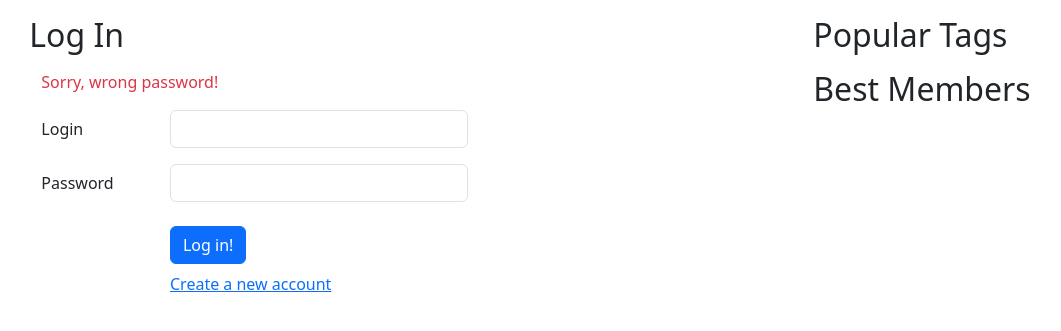
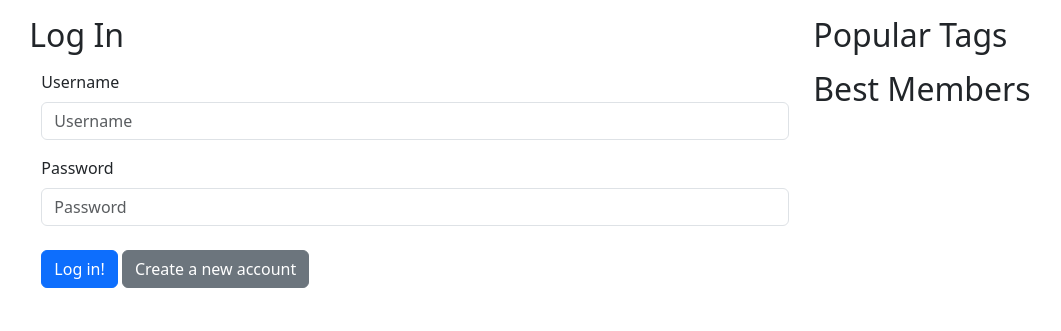
Before and after one commit to sorrtory/VKEdu-WebTech, a Django app: page /login in a window 1280 px wide. Shown: the part 75-406 px from the top of the page, without its empty margins (96-1157 px from the left). Run offline with Django 5.2, Linux system fonts and the light colour scheme; data that the repository does not hold is empty; some libraries are stand-ins or nearby versions; some web fonts are replaced.

Commit message:
working on...

```diff
--- /dev/null
+++ b/askme_fedukov/app/forms.py
@@ -0,0 +1,55 @@
+from django import forms
+from .models import Profile
+
+class LoginForm(forms.Form):
+    """
+    This form is used for user login.
+    """
+    username = forms.CharField(max_length=150, label='Username', required=False)
+    password = forms.CharField(widget=forms.PasswordInput, label='Password')
+
+
+
+
+class RegistrationForm(forms.Form):
+    """
+    This form is used for user registration.
+    """
+    username = forms.CharField(max_length=150, label='Username', required=True)
+    email = forms.EmailField(label='Email', required=True)
+    password1 = forms.CharField(widget=forms.PasswordInput, label='Password', required=True)
+    password2 = forms.CharField(widget=forms.PasswordInput, label='Confirm Password', required=True)
+    # todo: add avatar field
+
+    def clean(self):
+        cleaned_data = super().clean()
+        password1 = cleaned_data.get("password1")
+        password2 = cleaned_data.get("password2")
+
+        if password1 and password2 and password1 != password2:
+            raise forms.ValidationError("Passwords do not match.")
+
+        return cleaned_data
+    def save(self):
+        """
+        Save the user to the database.
+        """
+        username = self.cleaned_data['username']
+        email = self.cleaned_data['email']
+        password = self.cleaned_data['password1']
+
+        # Create a new user
+        user = Profile.objects.create_user(username=username, email=email, password=password)
+        return user
+
+
+class ProfileForm(forms.ModelForm):
+    """
+    This form is used for user profile settings.
+    """
+    class Meta:
+        model = Profile
+        fields = ['avatar']
+        widgets = {
+            'avatar': forms.ClearableFileInput(attrs={'multiple': False}),
+        }
--- a/askme_fedukov/app/management/commands/fill_db.py
+++ b/askme_fedukov/app/management/commands/fill_db.py
@@ -41,9 +41,12 @@ class Command(BaseCommand):
     def create_test_user(self):
         test_user, created = User.objects.get_or_create(
             username='testuser',
-            defaults={'email': 'testuser@example.com', 'password': 'testpassword'}
+            defaults={'email': 'testuser@example.com'}
         )
         if created:
+            test_user.set_password('testpassword')
+            test_user.save()
+            # Create a test profile for the test user
             Profile.objects.create(user=test_user)
 
     def create_users(self, ratio):
--- a/askme_fedukov/app/templates/base.html
+++ b/askme_fedukov/app/templates/base.html
@@ -59,7 +59,10 @@
           <div class="row m-0 p-0 ">
             <div class="col m-0 p-0 d-flex">
               <a class="ms-0 ps-0 me-2 col-md" href="{% url 'settings' %}">settings</a>
-              <a class="col-md" href="{% url 'signout' %}">log out</a>
+              <a class="col-md" href="#" onclick="document.getElementById('logout-form').submit()">log out</a>
+              <form id="logout-form" action="{% url 'signout' %}?continue={{ request.path }}" method="post" style="display: none;">
+                {% csrf_token %}
+              </form>
             </div>
           </div>
         </div>
@@ -67,7 +70,7 @@
       {% else %}
       <!-- Not authenticated -->
       <div class="container col-3 me-0 d-flex justify-content-center gap-3 flex-wrap">
-        <a href="{% url 'login' %}">log in</a>
+        <a href="{% url 'login' %}?continue={{ request.path }}">log in</a>
         <a href="{% url 'signup' %}">register</a>
       </div>
       {% endif %}
@@ -85,7 +88,7 @@
         <div class="container ">
           {% for tag in ctx.hot_tags %}
           <a href="{% url 'tag' tag.name %}" class="badge rounded-pill bg-{{ tag.bs_type }}">{{ tag.name }}</a>
-        {% endfor %}
+          {% endfor %}
         </div>
       </div>
       <div class="container">
--- a/askme_fedukov/app/templates/login.html
+++ b/askme_fedukov/app/templates/login.html
@@ -1,70 +1,17 @@
 {% extends 'base.html' %}
-
 {% block content %}
+{% load bootstrap5 %}
 <!-- Log in -->
 <h2 class="row mb-3 d-block">Log In</h2>
-<p class="text-danger">Sorry, wrong password!</p>
 <div class="row">
-    <form class="container needs-validation needs-align" novalidate>
-        <div class="row mb-3">
-            <label for="inputLogin" class="label-align col-form-label">Login</label>
-            <div class="input-align">
-                <input type="text" class="form-control" id="inputLogin">
-                <div class="valid-feedback">
-                    Looks good!
-                </div>
-            </div>
-        </div>
-        <div class="row mb-3">
-            <label for="inputPassword" class="label-align col-form-label">Password</label>
-            <div class="input-align">
-                <input type="password" class="form-control" id="inputPassword" required>
-                <div class="input-group has-validation">
-                    <div class="invalid-feedback">
-                        Wrong password
-                    </div>
-                </div>
-            </div>
-        </div>
-        <div class="row">
-            <label for="btnSaveContainer" class="label-align col-form-label"></label>
-            <div class="col-4 col-md-2" id="btnSaveContainer">
-                <button type="submit" class="btn btn-primary my-2 w-auto text-nowrap" id="btnSave">Log in!</button>
-            </div>
-        </div>
-        <div class="row">
-            <label for="reglink" class="label-align col-form-label"></label>
-            <div class="col-4 col-md-2 w-auto" id="reglink">
-                <a href="{% url 'signup' %}">Create a new account</a>
-            </div>
-        </div>
+    <form class="container needs-validation needs-align" action="" method="post" novalidate>
+        {% csrf_token %}
+        {% bootstrap_form ctx.auth.login_form %}
+
+        {% buttons  %}
+            <button type="submit" class="btn btn-primary my-2 w-auto text-nowrap" id="btnSave">Log in!</button>
+            <a href="{% url 'signup' %}" class="btn btn-secondary my-2 w-auto text-nowrap">Create a new account</a>
+        {% endbuttons %}
     </form>
 </div>
-
-
-
-<script>
-    // Example starter JavaScript for disabling form submissions if there are invalid fields
-    (function () {
-        'use strict'
-
-        // Fetch all the forms we want to apply custom Bootstrap validation styles to
-        var forms = document.querySelectorAll('.needs-validation')
-
-        // Loop over them and prevent submission
-        Array.prototype.slice.call(forms)
-            .forEach(function (form) {
-                form.addEventListener('submit', function (event) {
-                    if (!form.checkValidity()) {
-                        event.preventDefault()
-                        event.stopPropagation()
-                    }
-
-                    form.classList.add('was-validated')
-                }, false)
-            })
-    })()
-</script>
-{% load static %}
-<script type="text/javascript" src="{% static 'alignForm.js' %}"></script>
 {% endblock %}
--- a/askme_fedukov/app/urls.py
+++ b/askme_fedukov/app/urls.py
@@ -12,7 +12,7 @@ urlpatterns = [
     path("login", views.login, name="login"),
     path("signup", views.signup, name="signup"),
     path("register", views.signup, name="register"),
-    path("signout", views.logout, name="signout"),
+    path("signout", views.CustomLoginView.as_view(), name="signout"),
     path("settings", views.settings, name="settings"),
     path("profile/<int:id>/", views.profile, name="profile"),
 ]
--- a/askme_fedukov/app/views.py
+++ b/askme_fedukov/app/views.py
@@ -3,6 +3,9 @@ from django.http import Http404
 from .utils import Feed, Context, Authentication
 from django.shortcuts import redirect
 
+from django.contrib.auth.views import LogoutView
+from django.contrib.auth.decorators import login_required
+from django.urls import reverse_lazy
 
 # Context structure
 # "authenticated": True     - Show the own profile in header
@@ -20,7 +23,7 @@ def index(request):
     feed = Feed.get_explore(page_number)
 
     # Check if user is authenticated
-    auth = Authentication(True)
+    auth = Authentication(request)
 
     # Create context for the page
     data = {"ctx": Context(auth, feed, "AskPupkin")}
@@ -34,7 +37,7 @@ def hot(request):
     feed = Feed.get_hot(page_number)
 
     # Check if user is authenticated
-    auth = Authentication(True)
+    auth = Authentication(request)
 
     # Create context for the page
     data = {"ctx": Context(auth, feed, title="Hot questions")}
@@ -53,7 +56,7 @@ def question(request, id):
     answers = Feed.get_answers(id, page_number)
 
     # Check if user is authenticated
-    auth = Authentication(True)
+    auth = Authentication(request)
 
     # Create context for the page
     data = {"ctx": Context(auth, answers, title=main.header)}
@@ -68,7 +71,7 @@ def tag(request, name):
     feed = Feed.get_questions_by_tag(name, page_number)
 
     # Check if user is authenticated
-    auth = Authentication(True)
+    auth = Authentication(request)
 
     # Create context for the page
     data = {"ctx": Context(auth, feed, title=f'"{name}" questions')}
@@ -81,9 +84,19 @@ def ask(request):
     data = {"MAIN_BORDER": "0"}
     return render(request, "ask.html", context=data)
 
+def login(request):
+    # Check if user is authenticated
+    auth = Authentication(request)
 
-def login(request):
-    data = {"MAIN_BORDER": "0", "MAIN_COL": "9"}
+    data = {"MAIN_BORDER": "0", "MAIN_COL": "9",
+            "ctx": Context(auth, None, "Login")}
+
+    # Redirect
+    if auth.authenticated:
+        if request.GET.get('continue'):
+            return redirect(request.GET.get('continue'))
+        else:
+            return redirect('index')
     return render(request, "login.html", context=data)
 
 
@@ -92,16 +105,17 @@ def signup(request):
     return render(request, "signup.html", context=data)
 
 
+@login_required(login_url=reverse_lazy('login'), redirect_field_name='continue')
 def settings(request):
     data = {"MAIN_BORDER": "0", "MAIN_COL": "9"}
     return render(request, "settings.html", context=data)
 
 
-def logout(request):
-    # TODO: Logout
-    return redirect('index')
-
 def profile(request):
     # TODO: Create profile html
     data = {"MAIN_BORDER": "0", "MAIN_COL": "9"}
     return render(request, "profile.html", context=data)
+
+class CustomLoginView(LogoutView):
+    def get_redirect_url(self):
+        return self.request.GET.get('continue') or super().get_redirect_url()
--- a/askme_fedukov/askme_fedukov/settings.py
+++ b/askme_fedukov/askme_fedukov/settings.py
@@ -13,11 +13,12 @@ import os
 from pathlib import Path
 
 from dotenv import load_dotenv
-load_dotenv("../../.env")
+
 
 # Build paths inside the project like this: BASE_DIR / 'subdir'.
 BASE_DIR = Path(__file__).resolve().parent.parent
 
+load_dotenv(BASE_DIR.parent / Path(".env"), override=True)
 
 # Quick-start development settings - unsuitable for production
 # See https://docs.djangoproject.com/en/5.1/howto/deployment/checklist/
@@ -31,7 +32,6 @@ DEBUG = bool(os.environ.get("DEBUG", default=1))
 ALLOWED_HOSTS = os.environ.get("DJANGO_ALLOWED_HOSTS","127.0.0.1").split(",")
 
 # Application definition
-
 INSTALLED_APPS = [
     'django.contrib.admin',
     'django.contrib.auth',
@@ -92,7 +92,6 @@ DATABASES = {
      }
  }
 
-
 # Password validation
 # https://docs.djangoproject.com/en/5.1/ref/settings/#auth-password-validators
 
```
Also changed, not shown: askme_fedukov/app/utils.py (+35 -4 lines), README.md, 1 other file.
